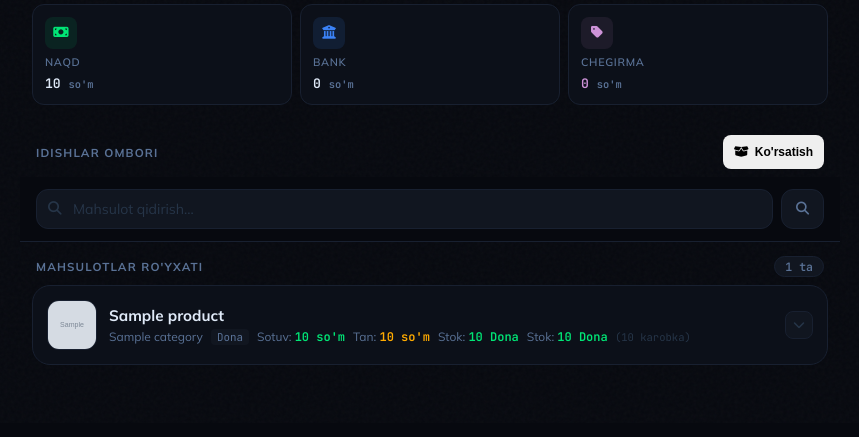
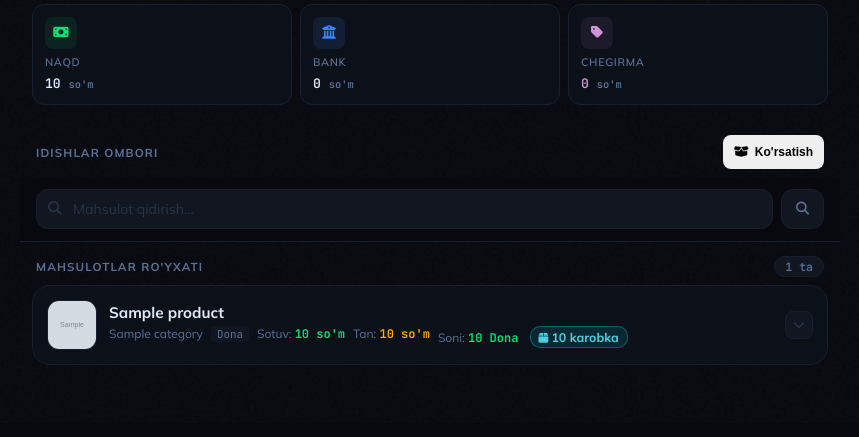
Before and after one commit to Ahrorbek077/Notebook_CRM_2, a Django app: page /company/branch/1/ in a window 1280 px wide. Shown: the part 377-814 px from the top of the page, without its empty margins (210-1069 px from the left). Run offline with Django 5.2, Linux system fonts and the light colour scheme; a user stored in the database is signed in; tables that the repository leaves empty hold one stand-in row (values such as "Sample post"); grey boxes marked "Sample" are stand-in pictures; parts of the project's set-up code (start-up, migrations or seed data) failed here and were passed over.

Commit message:
box upgarde

```diff
--- a/templates/company/branch_detail.html
+++ b/templates/company/branch_detail.html
@@ -291,17 +291,15 @@
                             Tan: <span class="v amber bp-cost">{{ product.annotated_cost_price|floatformat:0 }} so'm</span>
                         </div>
                         <div class="bp-meta-item">
-                            Stok: <span class="v {% if product.stock == 0 %}red{% elif product.stock < 5 %}amber{% else %}green{% endif %}">
-                                {{ product.stock|floatformat:-2 }} {{ product.get_unit_type_display }}
-                            </span>
-                        </div>
-                        <div class="bp-meta-item">
-                            Stok: <span class="v {% if product.stock == 0 %}red{% elif product.stock < 5 %}amber{% else %}green{% endif %}">
+                            Soni: <span class="v {% if product.stock == 0 %}red{% elif product.stock < 5 %}amber{% else %}green{% endif %}">
                                 {{ product.stock|floatformat:-2 }} {{ product.get_unit_type_display }}
                             </span>
                             {% if product.stock_boxes is not None %}
-                            <span class="v" style="color:var(--t3,#889);font-size:.66rem">
-                                ({{ product.stock_boxes }} karobka{% if product.stock_box_remainder %} + {{ product.stock_box_remainder|floatformat:-2 }}{% endif %})
+                            <span style="display:inline-block;background:rgba(0,188,212,.14);
+                                         border:1px solid rgba(0,188,212,.35);color:#4dd0e1;
+                                         font-size:.78rem;font-weight:700;padding:2px 8px;
+                                         border-radius:10px;margin-left:4px;white-space:nowrap">
+                                <i class="fa fa-box" style="font-size:.7rem;margin-right:3px"></i>{{ product.stock_boxes }} karobka{% if product.stock_box_remainder %} +{{ product.stock_box_remainder|floatformat:-2 }}{% endif %}
                             </span>
                             {% endif %}
                         </div>
--- a/templates/inventory.html
+++ b/templates/inventory.html
@@ -87,7 +87,11 @@
                             <span>{{ product.category.name }}</span>
                         </div>
                         <div class="product-meta-item">
-                            Stock: <span class="val stock-num {% if product.stock == 0 %}zero{% elif product.stock < 5 %}low{% endif %}">{{ product.stock|floatformat:-3 }}</span> {{ product.get_unit_type_display }}
+                            Soni: <span class="val stock-num {% if product.stock == 0 %}zero{% elif product.stock < 5 %}low{% endif %}">{{ product.stock|floatformat:-3 }}</span> {{ product.get_unit_type_display }}
+                            {% if product.stock_boxes is not None %}
+                            <span style="display:inline-block;background:rgba(0,188,212,.14);border:1px solid rgba(0,188,212,.35);color:#4dd0e1;font-size:.8rem;font-weight:700;padding:2px 8px;border-radius:10px;margin-left:4px;white-space:nowrap"><i class="fa fa-box" style="font-size:.7rem;margin-right:3px"></i>{{ product.stock_boxes }} karobka{% if product.stock_box_remainder %} +{{ product.stock_box_remainder|floatformat:-2 }}{% endif %}
+                            </span>
+                            {% endif %}
                         </div>
                         <div class="product-meta-item">
                             <span class="val" style="font-family:var(--mono);color:var(--green)">{{ product.price|floatformat:0 }} so'm</span>
```
